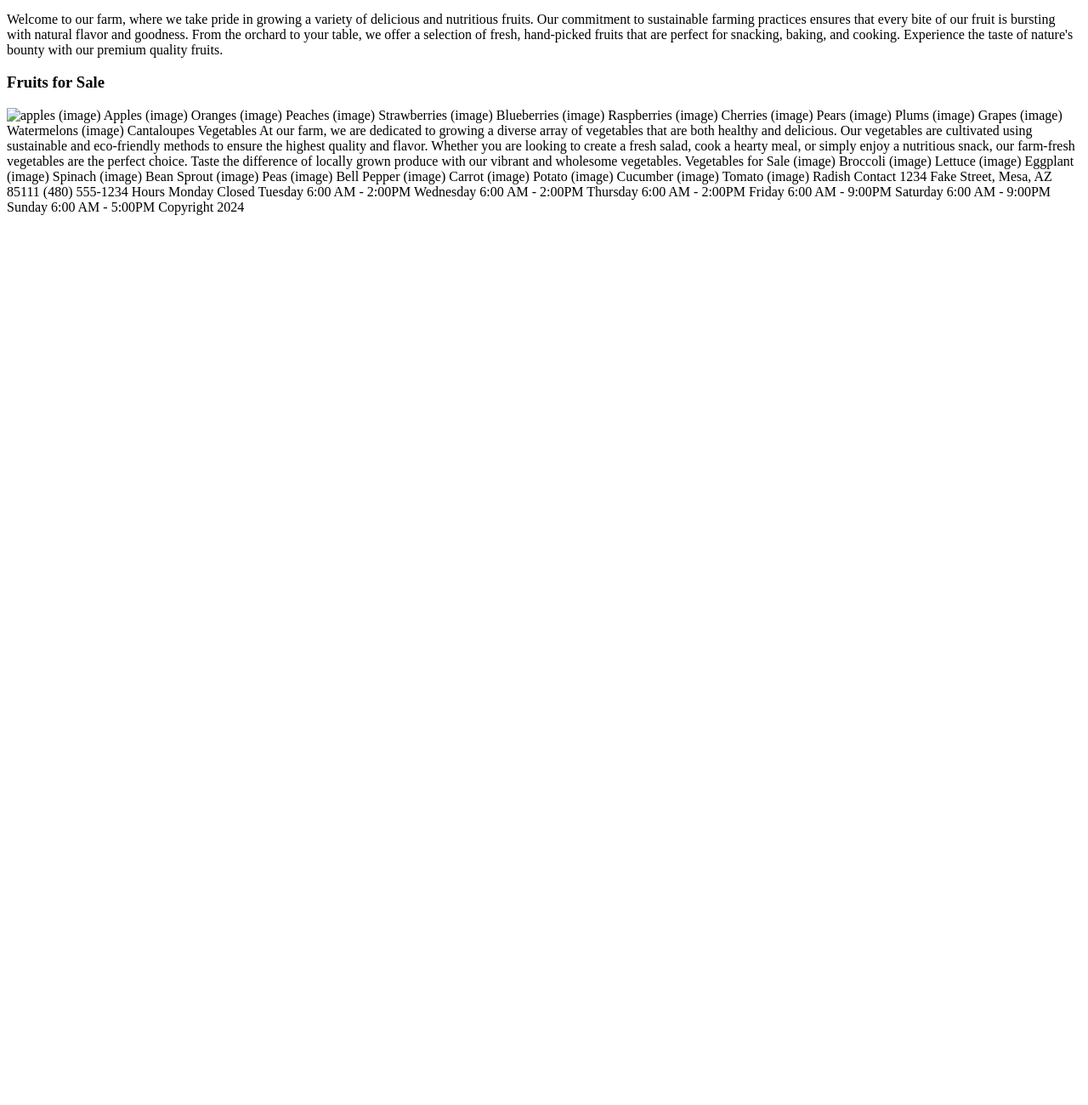
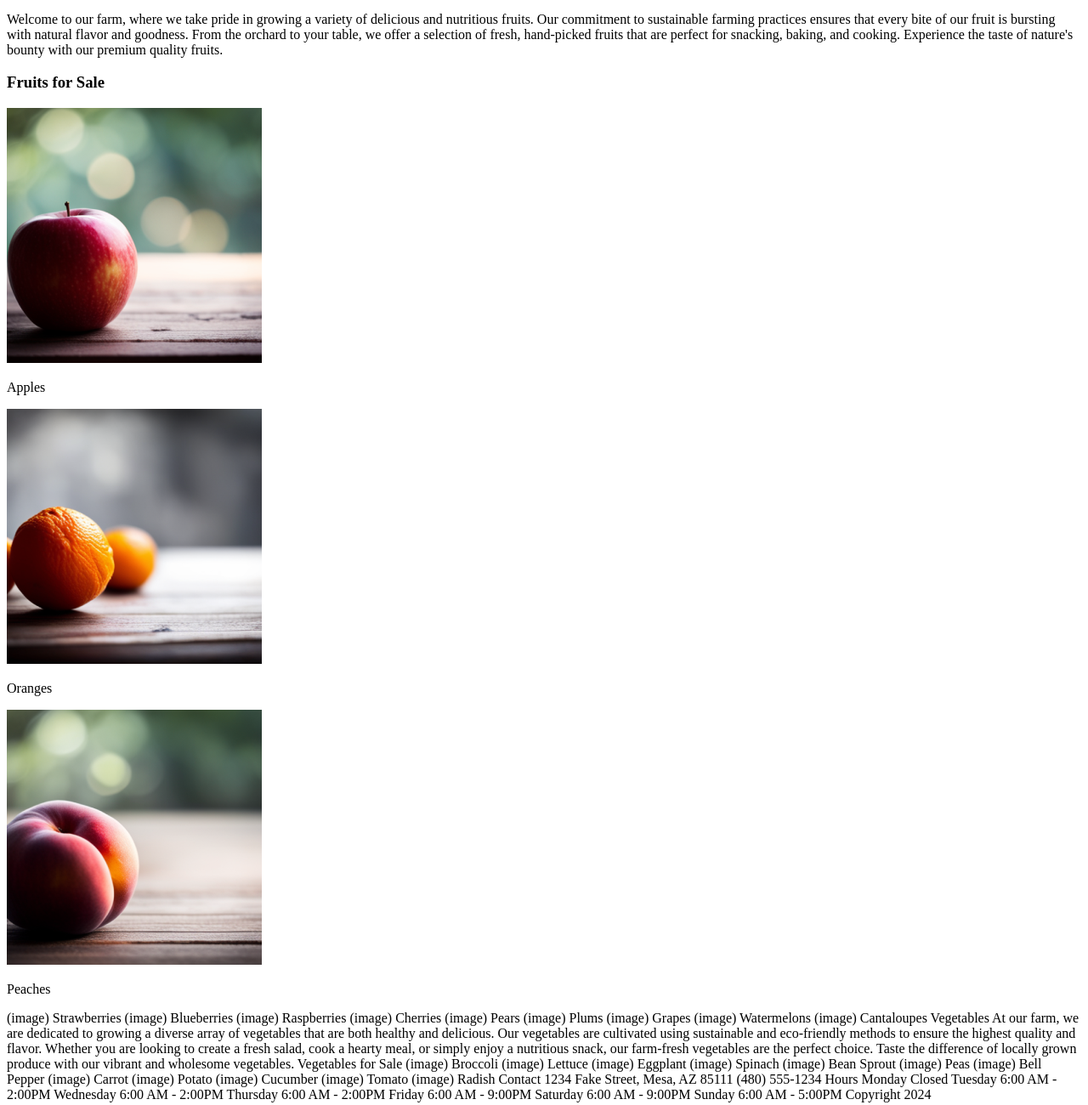
Before and after one commit to nbobluk/farm, a plain HTML site: page index.html in a window 1280 px wide. Shown: the part 240-1540 px from the top of the page at 85% size. Before the commit the page ends 800 px from the top, so only its background shows below. Drawn offline with Linux system fonts and the light colour scheme.

Commit message:
adding images

```diff
--- a/index.html
+++ b/index.html
@@ -25,15 +25,14 @@
 
         <h3>Fruits for Sale</h3>
 
-        <img src="apples.png" alt="apples">
-(image)
-Apples
+        <img src="images/drive-download-20240912T030203Z-001/apples.png" alt="apples">
+        <p>Apples</p>
 
-(image)
-Oranges
+        <img src="images/drive-download-20240912T030203Z-001/oranges.png" alt="oranges">
+        <p>Oranges</p>
 
-(image)
-Peaches
+        <img src="images/drive-download-20240912T030203Z-001/peaches.png" alt="peaches">
+        <p>Peaches</p>
 
 (image)
 Strawberries
```
Also changed, not shown: apples.png (added).
